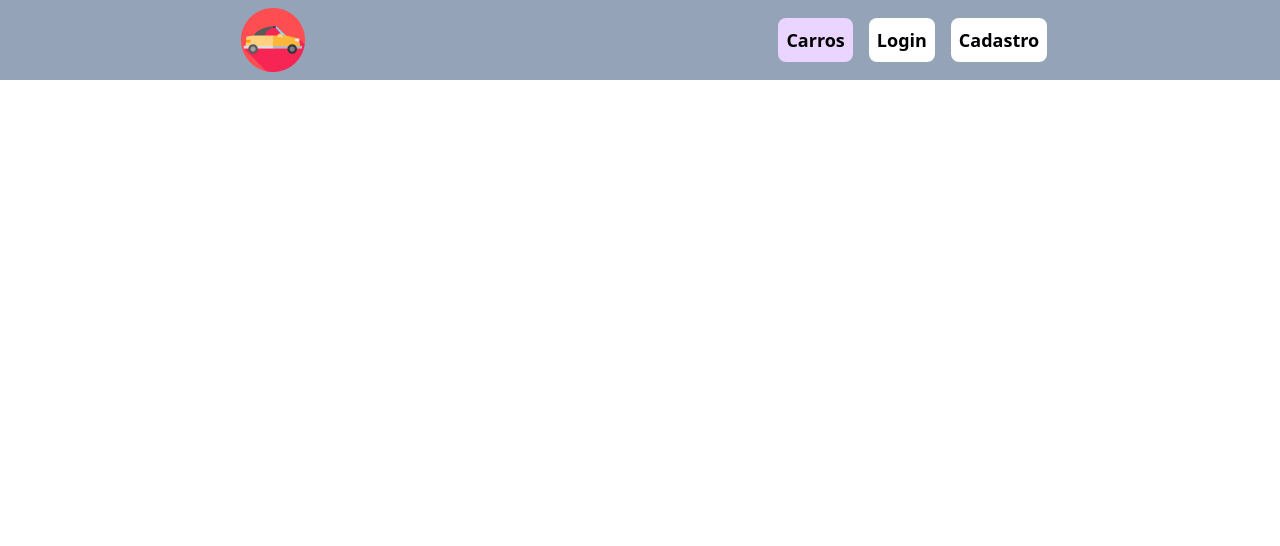
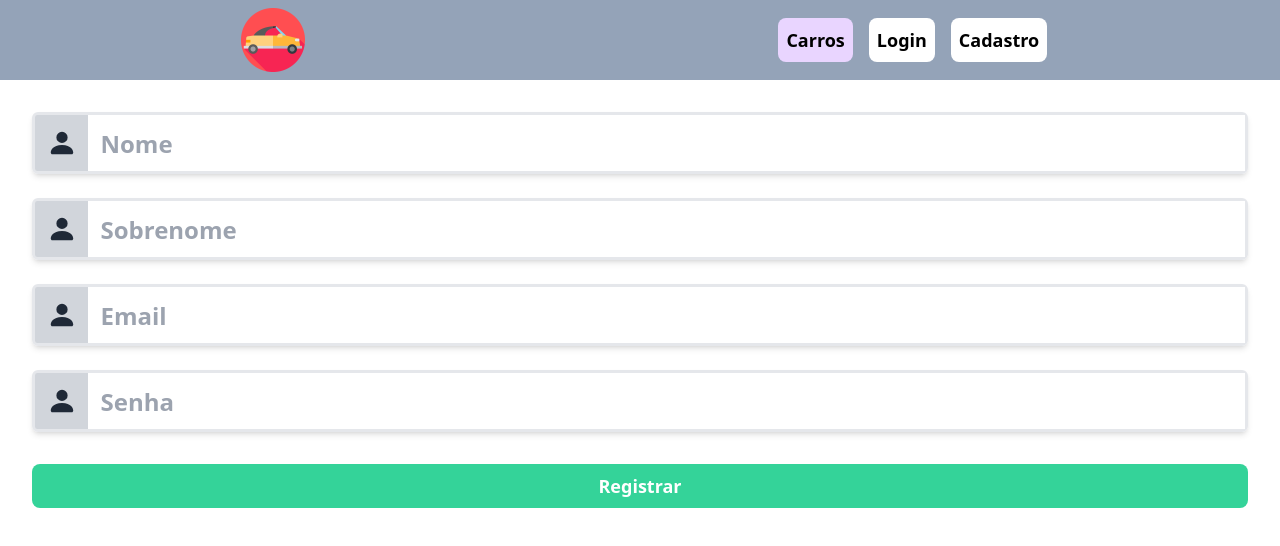
Before and after one commit to JhonatanDota/car-rent, a React (Create React App) app in the folder frontend/: page /register in a window 1280 px wide. Shown: the top 546 px of the page. Built offline with nearby package versions, Linux system fonts and the light colour scheme; no server answers.

Commit message:
add register form frontend

```diff
--- a/frontend/package.json
+++ b/frontend/package.json
@@ -15,6 +15,7 @@
     "moment": "^2.29.4",
     "react": "^18.2.0",
     "react-dom": "^18.2.0",
+    "react-hook-form": "^7.44.1",
     "react-icons": "^4.8.0",
     "react-router-dom": "^6.11.1",
     "react-scripts": "5.0.1",
--- a/frontend/src/AppRoutes.jsx
+++ b/frontend/src/AppRoutes.jsx
@@ -1,4 +1,6 @@
 import { BrowserRouter, Route, Routes } from "react-router-dom";
+import Login from "./components/auth/Login";
+import Register from "./components/auth/Register";
 import CarsList from "./components/cars/CarsList";
 import CarCard from "./components/cars/CarCard";
 
@@ -9,6 +11,8 @@ export default function AppRoutes(){
       <BrowserRouter>
         <Header/>
         <Routes>
+          <Route path="/login" element={<Login />} />
+          <Route path="/register" element={<Register />} />
           <Route path="/cars" element={<CarsList />} />
           <Route path="/car/:id" element={<CarCard />} />
         </Routes>
--- a/frontend/src/components/Header.tsx
+++ b/frontend/src/components/Header.tsx
@@ -11,13 +11,16 @@ export default function Header() {
             Carros
           </button>
         </NavLink>
-
+        <NavLink to="/login">
         <button className="font-bold text-sm md:text-lg p-2 bg-white rounded-lg">
           Login
         </button>
+        </NavLink>
+        <NavLink to="/register">
         <button className="font-bold text-sm md:text-lg p-2 bg-white rounded-lg">
           Cadastro
         </button>
+        </NavLink>
       </div>
     </div>
   );
--- /dev/null
+++ b/frontend/src/components/auth/Login.tsx
@@ -0,0 +1,5 @@
+export default function Login() {
+    return (
+        <h1>Login</h1>
+    )
+}
--- /dev/null
+++ b/frontend/src/components/auth/Register.tsx
@@ -0,0 +1,193 @@
+import { useForm } from "react-hook-form";
+import { BsPersonFill } from "react-icons/bs";
+import UserRegisterModel from "../../models/UserRegisterModel";
+
+export default function Register() {
+  const {
+    register,
+    handleSubmit,
+    reset,
+    formState: { errors },
+  } = useForm<UserRegisterModel>();
+
+  async function onSubmit(event: UserRegisterModel) {
+    let data = {
+      first_name: event.first_name,
+      last_name: event.last_name,
+      email: event.email,
+      password: event.password,
+    };
+  }
+
+  return (
+    <div className="flex flex-col p-8">
+      <form
+        onSubmit={handleSubmit(onSubmit)}
+        action=""
+        className="flex flex-col gap-4"
+      >
+        <div className="flex flex-col gap-2">
+          <div className="border-[3px] justify-center flex items-center rounded-md shadow-md">
+            <div className="flex justify-center items-center w-8 lg:w-14 h-10 lg:h-14 text-lg lg:text-3xl bg-gray-300 rounded-l-sm">
+              <BsPersonFill className="text-gray-800" />
+            </div>
+            <input
+              placeholder="Nome"
+              className="w-full font-bold px-3 h-10 lg:h-14 text-gray-800 text-md lg:text-2xl focus:outline-none"
+              type="text"
+              autoComplete="nope"
+              {...register("first_name", {
+                required: true,
+                pattern: /^[a-zA-ZÀ-ÿ ]+$/i,
+                minLength: 3,
+                maxLength: 70,
+              })}
+            />
+          </div>
+          <div className="text-sm lg:text-xl text-center">
+            {errors?.first_name?.type === "required" && (
+              <p>
+                O campo <span className="has-text-weight-bold">Nome</span> é
+                obrigatório.
+              </p>
+            )}
+            {errors?.first_name?.type === "pattern" && (
+              <p>
+                O campo <span className="has-text-weight-bold">Nome</span> deve
+                conter apenas letras.
+              </p>
+            )}
+            {errors?.first_name?.type === "minLength" && (
+              <p>
+                O campo <span className="has-text-weight-bold">Nome</span> deve
+                conter no mínimo 3 caracteres
+              </p>
+            )}
+            {errors?.first_name?.type === "maxLength" && (
+              <p>
+                O campo <span className="has-text-weight-bold">Nome</span> não
+                deve conter mais que 70 caracteres
+              </p>
+            )}
+          </div>
+        </div>
+
+        <div className="flex flex-col gap-2">
+          <div className="border-[3px] justify-center flex items-center rounded-md shadow-md">
+            <div className="flex justify-center items-center w-8 lg:w-14 h-10 lg:h-14 text-lg lg:text-3xl bg-gray-300 rounded-l-sm">
+              <BsPersonFill className="text-gray-800" />
+            </div>
+            <input
+              placeholder="Sobrenome"
+              className="w-full font-bold px-3 h-10 lg:h-14 text-gray-800 text-md lg:text-2xl focus:outline-none"
+              type="text"
+              autoComplete="nope"
+              {...register("last_name", {
+                required: true,
+                pattern: /^[a-zA-ZÀ-ÿ ]+$/i,
+                minLength: 3,
+                maxLength: 70,
+              })}
+            />
+          </div>
+          <div className="text-sm lg:text-xl text-center">
+            {errors?.last_name?.type === "required" && (
+              <p>
+                O campo <span className="has-text-weight-bold">Sobrenome</span>{" "}
+                é obrigatório.
+              </p>
+            )}
+            {errors?.last_name?.type === "pattern" && (
+              <p>
+                O campo <span className="has-text-weight-bold">Sobrenome</span>{" "}
+                deve conter apenas letras.
+              </p>
+            )}
+            {errors?.last_name?.type === "minLength" && (
+              <p>
+                O campo <span className="has-text-weight-bold">Sobrenome</span>{" "}
+                deve conter no mínimo 3 caracteres
+              </p>
+            )}
+            {errors?.last_name?.type === "maxLength" && (
+              <p>
+                O campo <span className="has-text-weight-bold">Sobrenome</span>{" "}
+                não deve conter mais que 70 caracteres
+              </p>
+            )}
+          </div>
+        </div>
+
+        <div className="flex flex-col gap-2">
+          <div className="border-[3px] justify-center flex items-center rounded-md shadow-md">
+            <div className="flex justify-center items-center w-8 lg:w-14 h-10 lg:h-14 text-lg lg:text-3xl bg-gray-300 rounded-l-sm">
+              <BsPersonFill className="text-gray-800" />
+            </div>
+            <input
+              placeholder="Email"
+              className="w-full font-bold px-3 h-10 lg:h-14 text-gray-800 text-md lg:text-2xl focus:outline-none"
+              type="email"
+              autoComplete="nope"
+              {...register("email", {
+                required: true,
+                pattern: /^[A-Z0-9._%+-]+@[A-Z0-9.-]+\.[A-Z]{2,4}$/i,
+              })}
+            />
+          </div>
+          <div className="text-sm lg:text-xl text-center">
+            {errors?.email?.type === "required" && (
+              <p>
+                O campo <span className="has-text-weight-bold">Email</span> é
+                obrigatório.
+              </p>
+            )}
+            {errors?.email?.type === "pattern" && (
+              <p>
+                <span className="has-text-weight-bold">Email</span> inválido.
+              </p>
+            )}
+          </div>
+        </div>
+
+        <div className="flex flex-col gap-2">
+          <div className="border-[3px] justify-center flex items-center rounded-md shadow-md">
+            <div className="flex justify-center items-center w-8 lg:w-14 h-10 lg:h-14 text-lg lg:text-3xl bg-gray-300 rounded-l-sm">
+              <BsPersonFill className="text-gray-800" />
+            </div>
+            <input
+              placeholder="Senha"
+              className="w-full font-bold px-3 h-10 lg:h-14 text-gray-800 text-md lg:text-2xl focus:outline-none"
+              type="password"
+              autoComplete="nope"
+              {...register("password", {
+                required: true,
+                pattern: /^(?=.*[A-Za-z])(?=.*\d)[A-Za-z\d!@#$%^&*()_+]{8,}/,
+              })}
+            />
+          </div>
+          <div className="text-sm lg:text-xl text-center">
+            {errors?.password?.type === "required" && (
+              <p>
+                O campo <span className="has-text-weight-bold">Senha</span> é
+                obrigatório.
+              </p>
+            )}
+            {errors?.password?.type === "pattern" && (
+              <p>
+                O campo <span className="has-text-weight-bold">Senha </span>
+                precisa conter no mínimo 8 caracteres, 1 letra e 1 número.
+              </p>
+            )}
+          </div>
+        </div>
+
+        <button
+          className="bg-emerald-400 float-right text-white font-bold p-2 mt-2 text-lg rounded-lg"
+          type="submit"
+        >
+          Registrar
+        </button>
+      </form>
+    </div>
+  );
+}
--- /dev/null
+++ b/frontend/src/models/UserRegisterModel.ts
@@ -0,0 +1,6 @@
+export default interface UserRegisterModel {
+    first_name: string,
+    last_name: string,
+    email: string,
+    password: string,
+}
```
Also changed, not shown: 2 other files (tests, documents, lock files or other folders).
